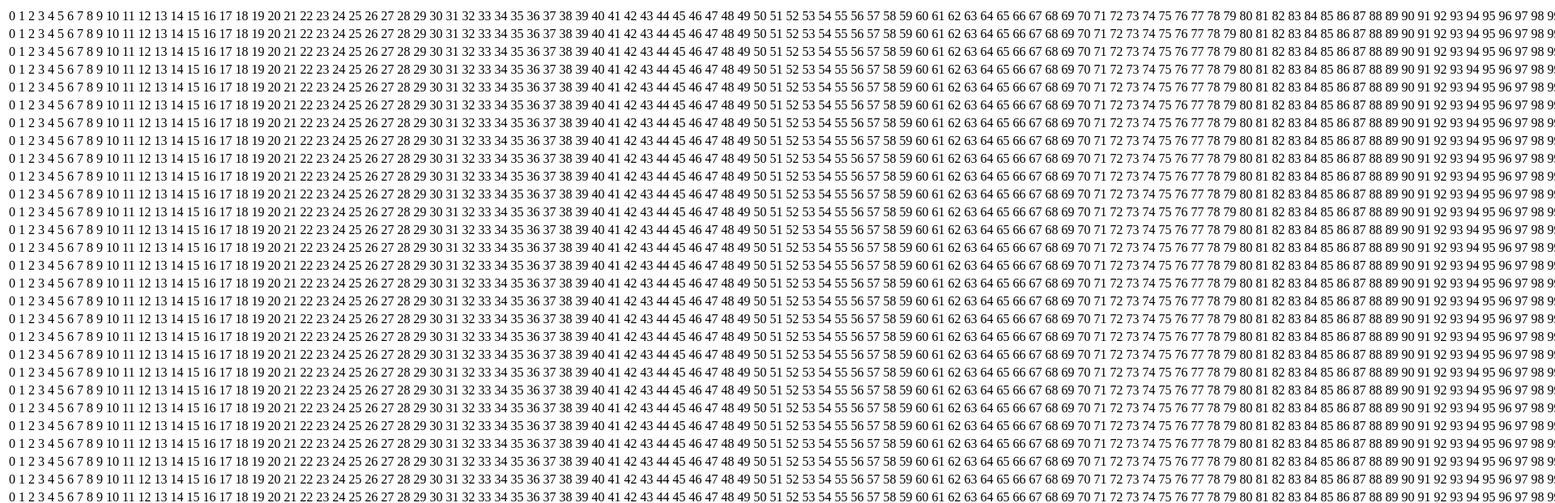
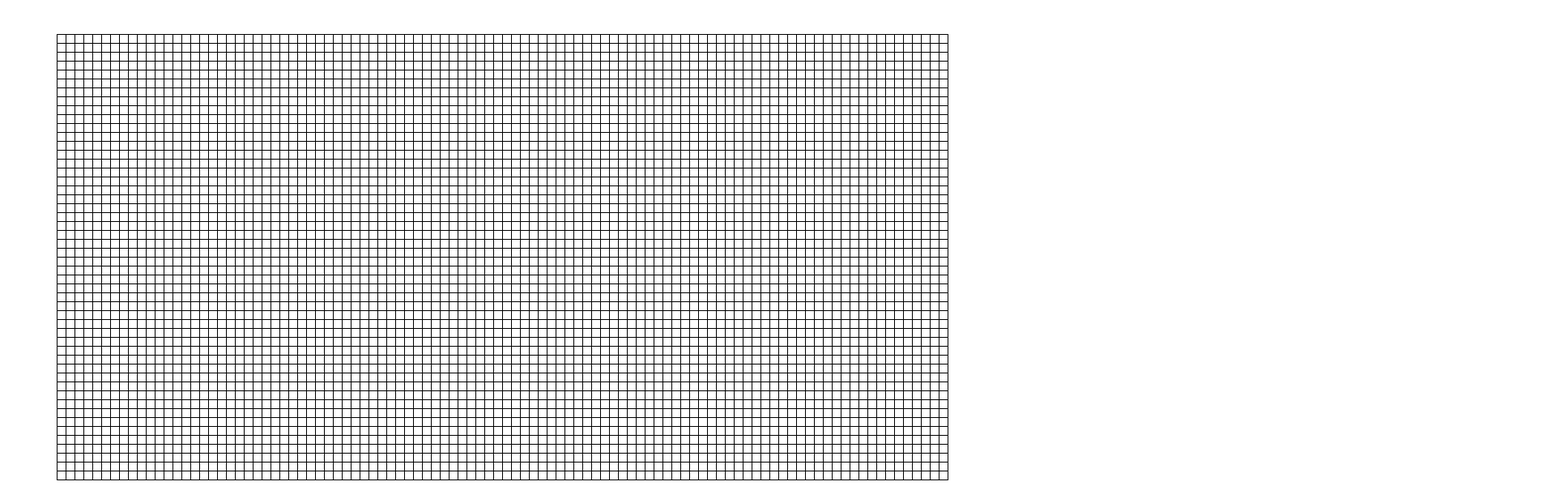
Before and after one commit to stinkfloyd/angularPixelArt, an Angular app: page / in a window 1280 px wide. Shown: the top 621 px of the page at 81% size, 1920 px wide, since content can reach past the window. Built offline with nearby package versions, Linux system fonts and the light colour scheme.

Commit message:
"Grid turning to black."

```diff
--- a/package.json
+++ b/package.json
@@ -19,6 +19,7 @@
     "@angular/platform-browser": "~7.2.0",
     "@angular/platform-browser-dynamic": "~7.2.0",
     "@angular/router": "~7.2.0",
+    "@ng-bootstrap/ng-bootstrap": "^4.1.0",
     "core-js": "^2.5.4",
     "rxjs": "~6.3.3",
     "tslib": "^1.9.0",
--- a/src/app/grid/grid.component.css
+++ b/src/app/grid/grid.component.css
@@ -0,0 +1,9 @@
+table {
+  margin-top: 3em;
+  display: block;
+}
+
+td {
+  border: 1px solid black;
+  padding: 5px;
+}
--- a/src/app/grid/grid.component.html
+++ b/src/app/grid/grid.component.html
@@ -1,7 +1,9 @@
-<table>
-  <tr *ngFor="let number of rows">
-    <td *ngFor="let number of cols">
-      {{number}}
-    </td>
-  </tr>
-</table>
+<div class="container">
+  <table (click)="click($event)">
+    <tr *ngFor="let number of rows">
+      <td *ngFor="let number of cols" class="off">
+
+      </td>
+    </tr>
+  </table>
+</div>
--- a/src/app/grid/grid.component.ts
+++ b/src/app/grid/grid.component.ts
@@ -23,4 +23,14 @@ export class GridComponent implements OnInit {
     }
   }
 
+  click = (event) => {
+    if (event.target.classList.contains('off')) {
+      event.target.classList.replace('off', 'on')
+      event.target.setAttribute('style', 'background-color : black')
+    } else {
+      event.target.classList.replace('on', 'off')
+      event.target.setAttribute('style', 'background-color: white')
+    }
+  }
+
 }
--- a/src/index.html
+++ b/src/index.html
@@ -8,10 +8,16 @@
 
   <meta name="viewport" content="width=device-width, initial-scale=1">
   <link rel="icon" type="image/x-icon" href="favicon.ico">
+  <link rel="stylesheet" href="https://maxcdn.bootstrapcdn.com/bootstrap/3.3.7/css/bootstrap.min.css" integrity="sha384-BVYiiSIFeK1dGmJRAkycuHAHRg32OmUcww7on3RYdg4Va+PmSTsz/K68vbdEjh4u"
+    crossorigin="anonymous">
 </head>
 
 <body>
   <app-root></app-root>
+  <script src="https://code.jquery.com/jquery-3.1.1.min.js" integrity="sha256-hVVnYaiADRTO2PzUGmuLJr8BLUSjGIZsDYGmIJLv2b8="
+    crossorigin="anonymous"></script>
+  <script src="https://maxcdn.bootstrapcdn.com/bootstrap/3.3.7/js/bootstrap.min.js" integrity="sha384-Tc5IQib027qvyjSMfHjOMaLkfuWVxZxUPnCJA7l2mCWNIpG9mGCD8wGNIcPD7Txa"
+    crossorigin="anonymous"></script>
 </body>
 
 </html>
```
Also changed, not shown: src/app/app.module.ts (+8 -6 lines), 1 other file (tests, documents, lock files or other folders).
